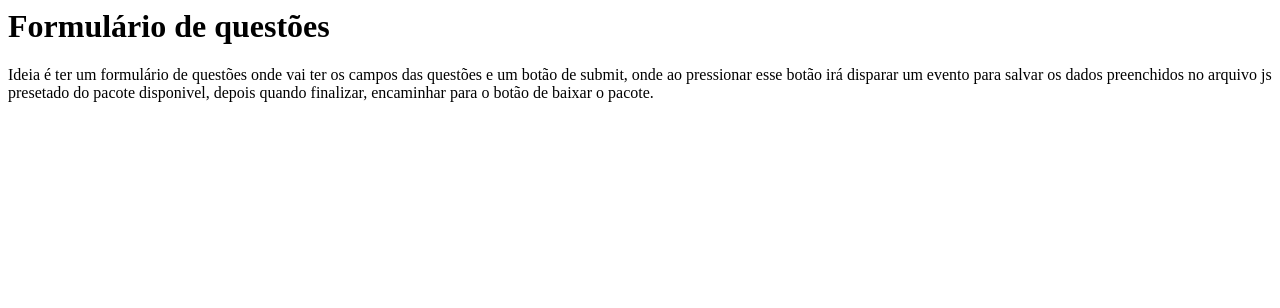
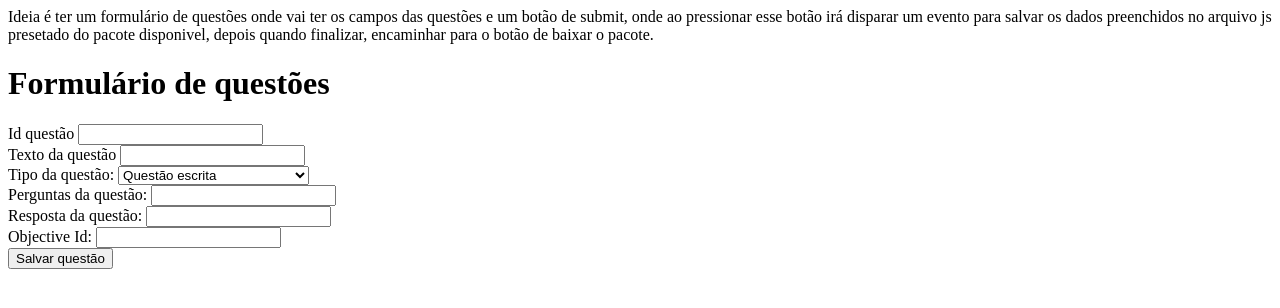
Before and after one commit to edsonweslley/SCOMath, a Flask app: page /questions in a window 1280 px wide. Shown: the top 308 px of the page. Run offline with Flask 2, Linux system fonts and the light colour scheme.

Commit message:
Adicionando formulario de questoes e redirecionamento de rotas

```diff
--- a/app.py
+++ b/app.py
@@ -1,4 +1,5 @@
-from flask import Flask, request, render_template, redirect, send_from_directory, url_for
+from flask import Flask, request, render_template, redirect, \
+    send_from_directory, url_for
 from werkzeug.utils import secure_filename
 import constants as cte
 import scripts
@@ -26,8 +27,31 @@ def create_app():
                 return redirect(url_for('questions'))
         return render_template('upload.html')
 
+    list_questions = []
+
     @app.route('/questions', methods=['GET', 'POST'])
     def questions():
+        # print(request.form)
+        list_questions.append((
+            request.form.get("id-question"),
+            request.form.get("text-question"),
+            request.form.get("type-question"),
+            request.form.get("question-question"),
+            request.form.get("answer-question"),
+            request.form.get("objective-question")
+        ))
+        if len(list_questions) > 2:
+            list_questions.clear()
+        if request.method == "POST":
+            return redirect(url_for('download'))
         return render_template('questions.html')
 
+    @app.route('/download')
+    def download():
+        return render_template('download.html', files=os.listdir('input'))
+
+    @app.route('/download/<filename>')
+    def download_file(filename):
+        return send_from_directory('input', filename)
+
     return app
--- /dev/null
+++ b/templates/download.html
@@ -0,0 +1,6 @@
+{% for filename in files %}
+{% if filename.split(".")[1] == "zip" %}
+<button><a href="{{ url_for('download_file', filename=filename) }}"> Baixar pacote </a><br /></button>
+
+{% endif %}
+{% endfor %}
--- a/templates/questions.html
+++ b/templates/questions.html
@@ -1,4 +1,59 @@
-<h1>Formulário de questões</h1>
+
 Ideia é ter um formulário de questões onde vai ter os campos das questões e um botão de submit, onde ao pressionar esse botão
 irá disparar um evento para salvar os dados preenchidos no arquivo js presetado do pacote disponivel, depois quando finalizar,
 encaminhar para o botão de baixar o pacote.
+
+
+<body>
+    <h1>Formulário de questões</h1>
+    <form method="POST">
+      <div class="form__fieldset">
+        <label for="id-question" class="form__label"> Id questão </label>
+        <input type="id-question" name="id-question" id="id-question" class="form__input" />
+      </div>
+
+      <div class="form__fieldset">
+        <label for="text-question" class="form__label"> Texto da questão </label>
+        <input type="text-question" name="text-question" id="text-question" class="form__input" />
+      </div>
+
+      <div class="form__fieldset">
+        <label for="type-question" class="form__label">Tipo da questão:</label>
+        <select name="type-question" id="type-question" class="form__input form__select">
+          <option value="QUESTION_TYPE_NUMERIC">Questão escrita</option>
+          <option value="QUESTION_TYPE_CHOICE">Questão de multipla escolha</option>
+          <option value="QUESTION_TYPE_TF">Questão verdadeira ou falsa</option>
+        </select>
+      </div>
+
+      <!-- <div class="form__fieldset">
+        <label for="type-question" class="form__label"> Tipo da questão: </label> <br />
+        <input type="radio" name="type-question" id="type-question" class="form__input" value=""/>  <br />
+        <input type="radio" name="type-question" id="type-question" class="form__input" value="" />  <br />
+        <input type="radio" name="type-question" id="type-question" class="form__input" value=""/>  <br />
+      </div> -->
+
+      <div class="form__fieldset">
+        <label for="question-question" class="form__label"> Perguntas da questão: </label>
+        <input type="question-question" name="question-question" id="question-question" class="form__input" />
+      </div>
+
+      <div class="form__fieldset">
+        <label for="answer-question" class="form__label"> Resposta da questão: </label>
+        <input type="answer-question" name="answer-question" id="answer-question" class="form__input" />
+      </div>
+
+      <div class="form__fieldset">
+        <label for="objective-question" class="form__label">Objective Id:</label>
+        <input type="objective-question" name="objective-question" id="objective-question" class="form__input" />
+      </div>
+
+      <div class="form__fieldset">
+        <input
+          class="form__submit form__input"
+          type="submit"
+          value="Salvar questão"
+        />
+      </div>
+    </form>
+  </body>
```
